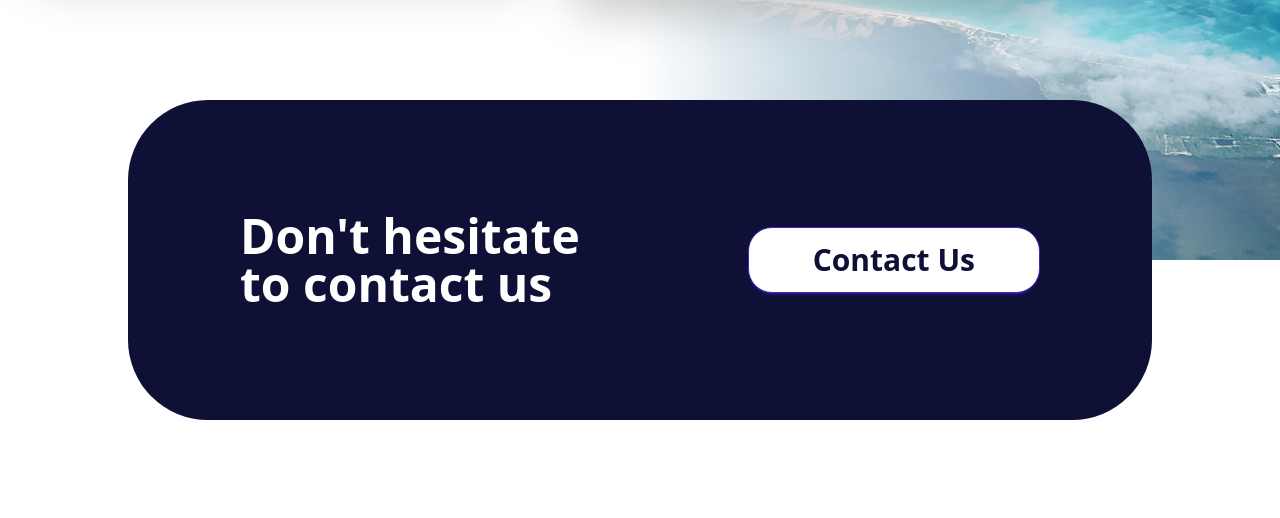
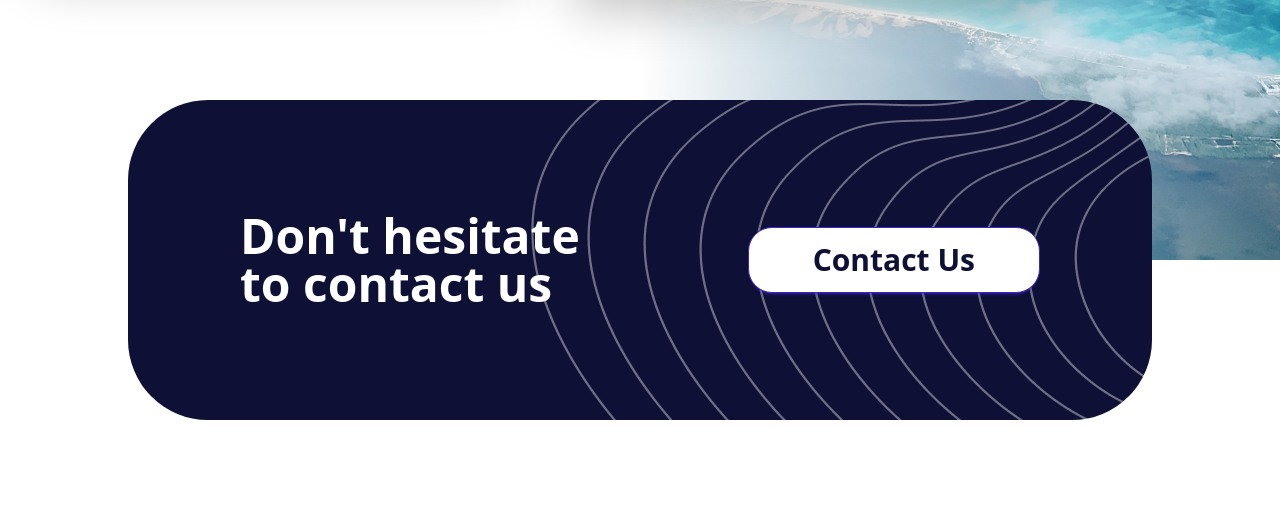
Before and after one commit to alamin-shanto/Travia-Air, a plain HTML site: page index.html in a window 1280 px wide. Shown: the part 3677-4195 px from the top of the page. Drawn offline with nearby package versions, Linux system fonts and the light colour scheme.

Commit message:
added background images

```diff
--- a/index.html
+++ b/index.html
@@ -310,7 +310,7 @@
       <!-- section 5 starts here -->
 
       <section
-        class="relative w-[80%] max-w-[1440px] mx-auto -mt-40 bg-[#0E1035] flex justify-between p-28 rounded-[80px] items-center"
+        class="relative w-[80%] max-w-[1440px] mx-auto -mt-40 bg-[#0E1035] flex justify-between p-28 rounded-[80px] items-center bg-[url('./images/Group_1215.png')] bg-right bg-no-repeat"
       >
         <p class="font-semibold text-5xl text-white">
           Don't hesitate <br />
```
Also changed, not shown: images/Group_1215.png (added).
